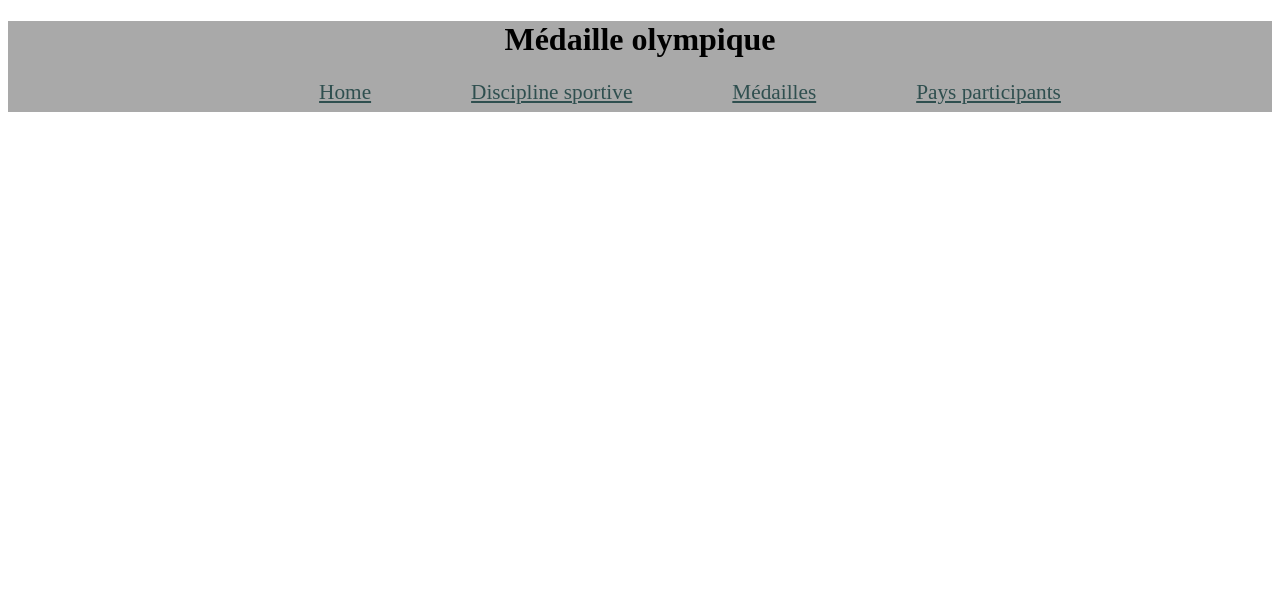
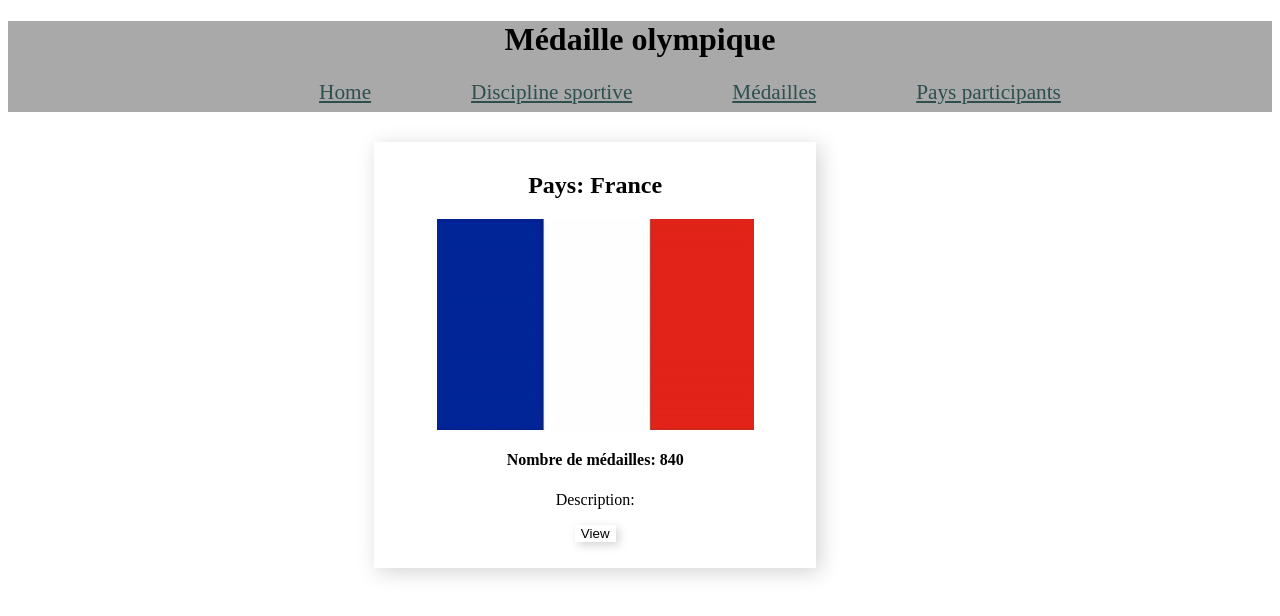
Before and after one commit to letyae/medailleOlympique, an Angular app in the folder medailleOlympique/: page /allpays/1 in a window 1280 px wide. Before the commit this address led to /. Shown: the top 616 px of the page. Built offline with nearby package versions, Linux system fonts and the light colour scheme.

Commit message:
implementation du template et du control de  pays-single component

```diff
--- a/medailleOlympique/src/app/app.routes.ts
+++ b/medailleOlympique/src/app/app.routes.ts
@@ -2,9 +2,10 @@ import { Routes } from '@angular/router';
 import {LandingpageComponent} from './landingpage/landingpage.component';
 import { PaysComponent } from './pays/pays.component';
 import { PaysListComponent } from './pays-list/pays-list.component';
+import { PaysSingleComponent } from './pays-single/pays-single.component';
 
 export const routes: Routes = [
     {path:'allpays', component: PaysListComponent},
-    {path:'pays', component: PaysComponent},
+    {path:'allpays/:id', component: PaysSingleComponent},
     {path:'', component: LandingpageComponent}
 ];
--- a/medailleOlympique/src/app/pays-list/pays-list.component.html
+++ b/medailleOlympique/src/app/pays-list/pays-list.component.html
@@ -1 +1,3 @@
-<app-pays *ngFor="let pays of list_pays" [pays]="pays"></app-pays>
+<div  *ngFor="let element_pays of list_pays">
+    <app-pays [current_pays]="element_pays"></app-pays>
+</div>
--- a/medailleOlympique/src/app/pays-list/pays-list.component.scss
+++ b/medailleOlympique/src/app/pays-list/pays-list.component.scss
@@ -0,0 +1,3 @@
+app-pays{
+    display: block;
+}
--- a/medailleOlympique/src/app/pays-list/pays-list.component.ts
+++ b/medailleOlympique/src/app/pays-list/pays-list.component.ts
@@ -3,6 +3,7 @@ import { CommonModule } from '@angular/common';
 import {PaysComponent} from '../pays/pays.component';
 import { paysParticipant } from '../model/paysParticipant-model';
 import { PaysServices } from '../services/paysServices';
+
 @Component({
   selector: 'app-pays-list',
   standalone: true,
@@ -10,6 +11,7 @@ import { PaysServices } from '../services/paysServices';
   templateUrl: './pays-list.component.html',
   styleUrl: './pays-list.component.scss'
 })
+
 export class PaysListComponent implements OnInit {
   list_pays!: paysParticipant[];
 
--- a/medailleOlympique/src/app/pays-single/pays-single.component.html
+++ b/medailleOlympique/src/app/pays-single/pays-single.component.html
@@ -1 +1,12 @@
-<p>pays-single works!</p>
+<!--<app-pays [current_pays]="pays"></app-pays>-->
+
+
+<div class="app-pays-card">
+    <h2> Pays: {{pays.nom}} </h2>
+       <img src="{{pays.urlFlag}}" alt="flag ">
+    <h4> Nombre de médailles: {{pays.nombreMedaille}} </h4>
+    <p> Description:  {{pays.storie}}</p>
+    <p>
+      <button>View</button>
+    </p>
+</div>
--- a/medailleOlympique/src/app/pays-single/pays-single.component.scss
+++ b/medailleOlympique/src/app/pays-single/pays-single.component.scss
@@ -0,0 +1,42 @@
+.app-pays-card{
+    box-sizing: border-box;
+    box-shadow: lightgray 4px 4px 20px;
+    width: 35%;
+
+    margin-left: 50px;
+    margin-top: 30px;
+    padding: 10px 10px ;
+    position: relative;
+    left: 25%;
+
+   img{
+     width: 75%;
+     display: block;
+     margin: auto;
+     //height: ;
+    }
+
+    h2,h4,p{
+        text-align: center;
+    }
+
+    p{
+
+    }
+
+     button{
+            box-shadow: lightgray 3px 3px 10px;
+            color: black;
+            background-color: white;
+            border: none;
+            cursor: pointer;
+            &:active{
+                box-shadow: lightgray 0 0 5px;
+            }
+            display: block;
+            margin: auto;
+
+
+
+    }
+}
--- a/medailleOlympique/src/app/pays-single/pays-single.component.ts
+++ b/medailleOlympique/src/app/pays-single/pays-single.component.ts
@@ -1,12 +1,23 @@
-import { Component } from '@angular/core';
+import { Component, OnInit, Input } from '@angular/core';
+import { PaysComponent } from '../pays/pays.component';
+import { PaysServices } from '../services/paysServices';
+import { ActivatedRoute } from '@angular/router';
+import {paysParticipant} from   '../model/paysParticipant-model'
 
 @Component({
   selector: 'app-pays-single',
   standalone: true,
-  imports: [],
+  imports: [PaysComponent],
   templateUrl: './pays-single.component.html',
   styleUrl: './pays-single.component.scss'
 })
-export class PaysSingleComponent {
+export class PaysSingleComponent implements OnInit {
+  @Input() pays!: paysParticipant;
 
+  constructor(private paysService: PaysServices, private router: ActivatedRoute ){}
+
+    ngOnInit(): void {
+      const paysId= +this.router.snapshot.params['id'];
+      this.pays=this.paysService.getPaysById(paysId);
+    }
 }
--- a/medailleOlympique/src/app/pays/pays.component.html
+++ b/medailleOlympique/src/app/pays/pays.component.html
@@ -1,11 +1,6 @@
 <div class="app-pays-card">
-    <h2> Pays: {{pays.nom}} </h2>
-
-     <img src="{{pays.urlFlag}}" alt="French flag ">
-
-    <h4> Nombre de médailles: {{pays.nombreMedaille}} </h4>
-
-    <p> Description:  {{pays.storie}}</p>
-
-
+    <h2> Pays: {{current_pays.nom}} </h2>
+       <img src="{{current_pays.urlFlag}}" alt="flag ">
+    <h4> Nombre de médailles: {{current_pays.nombreMedaille}} </h4>
+    <p> Description:  {{current_pays.storie}}</p>
 </div>
--- a/medailleOlympique/src/app/pays/pays.component.scss
+++ b/medailleOlympique/src/app/pays/pays.component.scss
@@ -6,11 +6,11 @@
     margin-left: 50px;
     margin-top: 30px;
     padding: 10px 10px ;
-    position: absolute;
+    position: relative;
     left: 25%;
 
    img{
-     width: 80%;
+     width: 75%;
      display: block;
      margin: auto;
      //height: ;
@@ -19,5 +19,4 @@
     h2,h4,p{
         text-align: center;
     }
-
 }
--- a/medailleOlympique/src/app/pays/pays.component.ts
+++ b/medailleOlympique/src/app/pays/pays.component.ts
@@ -10,13 +10,14 @@ import {CommonModule} from  '@angular/common';
   styleUrl: './pays.component.scss'
 })
 export class PaysComponent {
-  @Input() pays!: paysParticipant;
+  @Input() current_pays!: paysParticipant;
 
   constructor(private paysService: PaysServices ){}
-/**
+
   ngOnInit(): void {
-    const paysId= this.router.snapshot.params['id'];
-    this.pays=this.paysService.getPaysById(2);
-  } */
+   // const paysId= this.router.snapshot.params['id'];
+   // this.pays=this.paysService.getPaysById(1);
+   const x=this.paysService.getPaysById(1);
+  }
 
 }
--- a/medailleOlympique/src/app/services/paysServices.ts
+++ b/medailleOlympique/src/app/services/paysServices.ts
@@ -41,7 +41,7 @@ export class PaysServices{
         continent: "Amerique",
         storie: "",
         nombreMedaille: 551,
-        urlFlag:"assets/Flag_of_canada.jpeg"
+        urlFlag:"assets/Flag_of_canada0.jpg"
     }
     ]
 
```
Also changed, not shown: medailleOlympique/src/assets/Flag_of_canada0.jpg (added).
